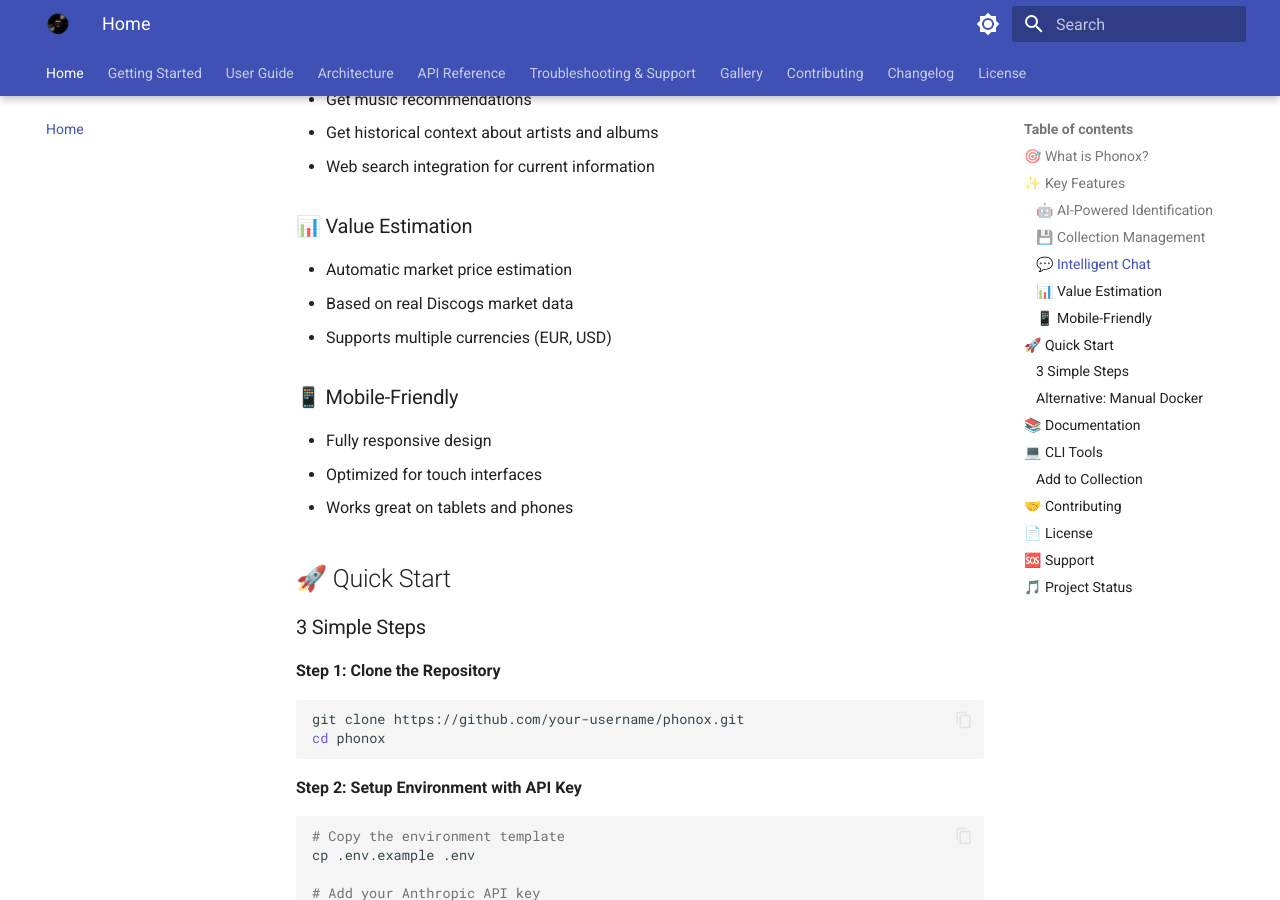
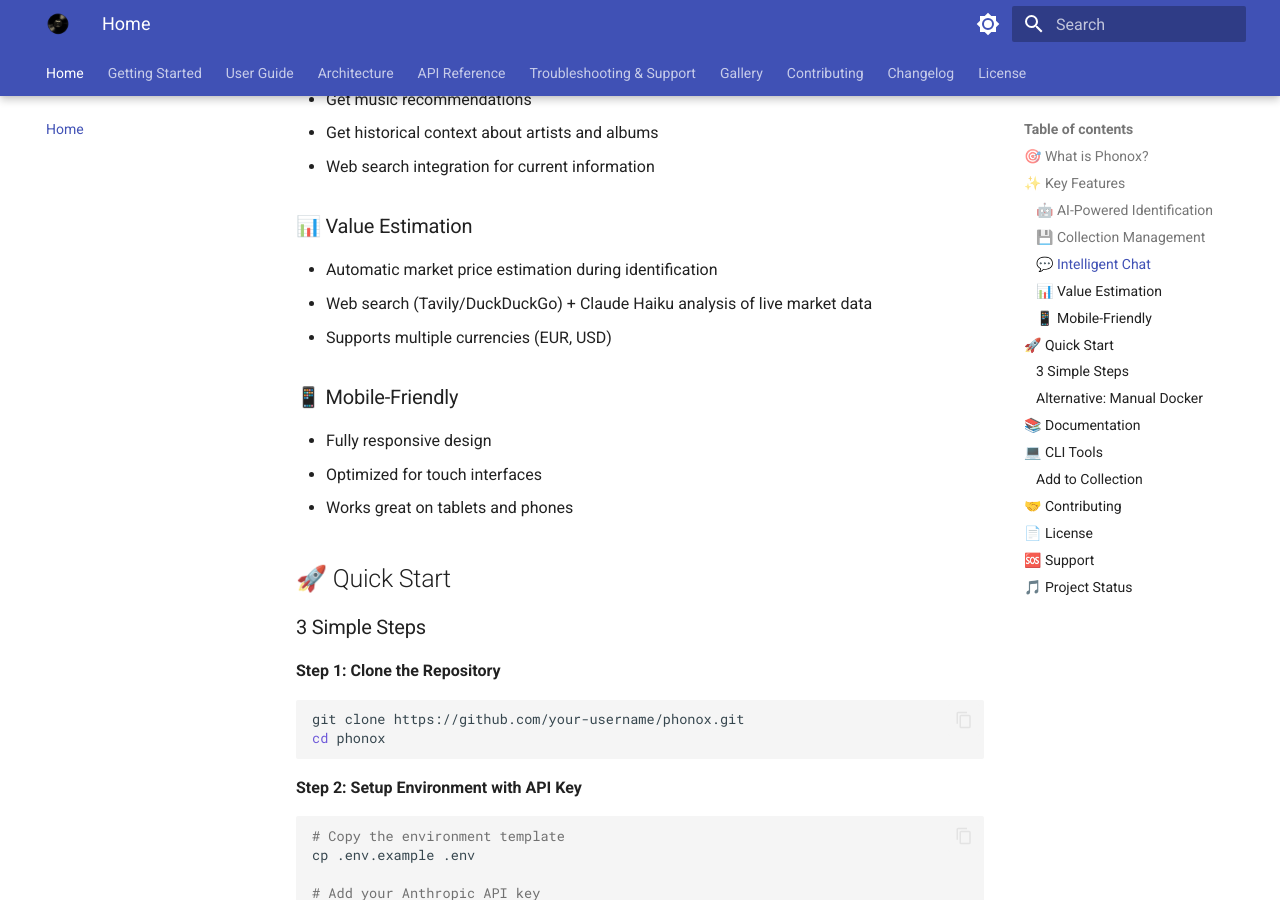
Before and after one commit to Hoshi42/phonox, an MkDocs documentation site: the page built from docs/index.md, in a window 1280 px wide and 900 px high, scrolled down 1024 px. Built offline with MkDocs 1.6.1 and Material for MkDocs 9.7.7, drawn with Linux system fonts in a browser that asks for light colours.

Commit message:
docs: update ARCHITECTURE.md and index.md for v2.0.4 (7-node graph, Claude Sonnet 4, status values, value estimation)

```diff
--- a/docs/index.md
+++ b/docs/index.md
@@ -33,8 +33,8 @@
 - Web search integration for current information
 
 ### 📊 Value Estimation
-- Automatic market price estimation
-- Based on real Discogs market data
+- Automatic market price estimation during identification
+- Web search (Tavily/DuckDuckGo) + Claude Haiku analysis of live market data
 - Supports multiple currencies (EUR, USD)
 
 ### 📱 Mobile-Friendly
```
Also changed, not shown: ARCHITECTURE.md (+22 -13 lines).
